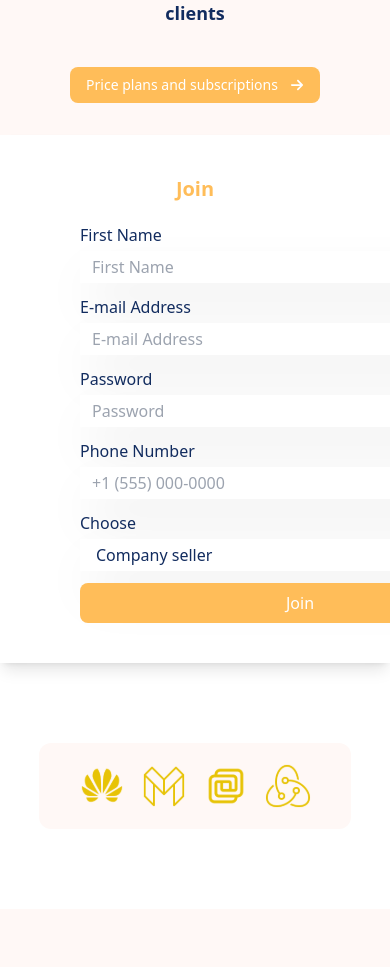
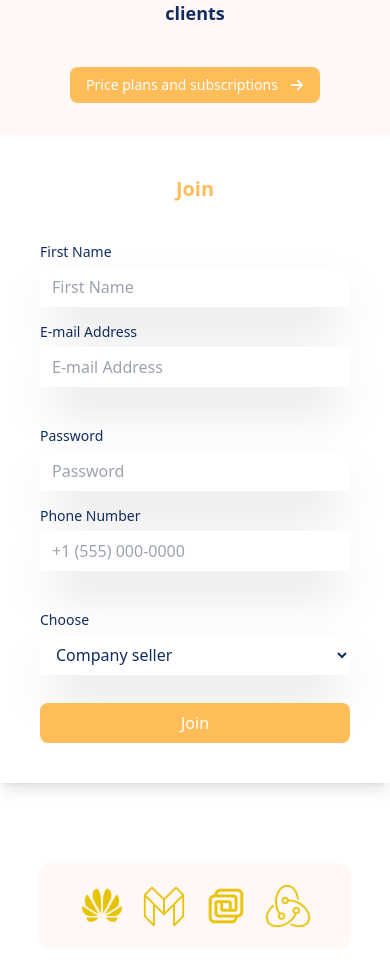
Before and after one commit to ahmedkhaled250/first-task-horia, a React (Create React App) app: page / in a window 390 px wide. Shown: the part 7300-8267 px from the top of the page. Built offline with nearby package versions, Linux system fonts and the light colour scheme; the HTML template or start-up script is replaced by a standard one.

Commit message:
initial commit

```diff
--- a/src/Components/Join/Join.jsx
+++ b/src/Components/Join/Join.jsx
@@ -1,55 +1,73 @@
 import React from "react";
 import join from "../../assets/join/join.svg";
+
 function Join() {
   return (
     <section className="shadow-lg">
-      <div className="container mx-auto px-10 lg:w-full lg:px-0 lg:mx-0">
-        <div className="grid grid-cols-12">
+      <div className="grid grid-cols-12 px-5 sm:px-10">
+        {/* Left Side (Image) */}
         <div className="hidden lg:block lg:col-span-6">
-            <img src={join} alt="join" />
+          <img src={join} alt="join" className="w-full h-auto" />
         </div>
-          <div className="col-span-12 lg:col-span-6 flex flex-col justify-center gap-3 px-10 py-10 lg:py-0">
-            <h3 className="text-xl font-bold mb-2 text-main text-center">
+
+        {/* Right Side (Form) */}
+        <div className="col-span-12 lg:col-span-6 flex flex-col justify-center gap-6 px-5 py-10 lg:py-0">
+          <h3 className="text-xl font-bold mb-3 text-main text-center lg:text-left">
             Join
           </h3>
           <form
-              className="text-socend gap-x-10 grid grid-cols-12"
+            className="text-socend gap-y-6 grid grid-cols-12 w-full"
             onSubmit={(e) => e.preventDefault()}
           >
+            {/* First Column: First Name and Email */}
             <div className="col-span-12 md:col-span-6">
-                <label className="font-medium ">First Name</label>
+              <label className="font-medium text-sm md:text-base">
+                First Name
+              </label>
               <input
                 type="text"
                 placeholder="First Name"
-                  className="mt-1 mb-3  bg-white font-medium outline-none shadow-2xl py-1 px-3 w-full"
+                className="mt-1 mb-3 bg-white font-medium outline-none shadow-2xl py-2 px-3 w-full"
               />
-                <label className="font-medium ">E-mail Address</label>
+              <label className="font-medium text-sm md:text-base">
+                E-mail Address
+              </label>
               <input
                 type="text"
                 placeholder="E-mail Address"
-                  className="mt-1 mb-3  bg-white font-medium outline-none shadow-2xl py-1 px-3 w-full"
+                className="mt-1 mb-3 bg-white font-medium outline-none shadow-2xl py-2 px-3 w-full"
               />
             </div>
+
+            {/* Second Column: Password and Phone Number */}
             <div className="col-span-12 md:col-span-6">
-                <label className="font-medium ">Password</label>
+              <label className="font-medium text-sm md:text-base">
+                Password
+              </label>
               <input
                 type="password"
                 placeholder="Password"
-                  className="mt-1 mb-3  bg-white font-medium outline-none shadow-2xl py-1 px-3 w-full"
+                className="mt-1 mb-3 bg-white font-medium outline-none shadow-2xl py-2 px-3 w-full"
               />
-                <label className="font-medium ">Phone Number</label>
+              <label className="font-medium text-sm md:text-base">
+                Phone Number
+              </label>
               <input
                 type="text"
                 placeholder="+1 (555) 000-0000"
-                  className="mt-1 mb-3  bg-white font-medium outline-none shadow-2xl py-1 px-3 w-full"
+                className="mt-1 mb-3 bg-white font-medium outline-none shadow-2xl py-2 px-3 w-full"
               />
             </div>
-              <div className="col-span-12 lg:col-span-6 flex flex-col md:flex-row items-start md:items-center   lg:items-start justify-start md:justify-center lg:justify-start  gap-0 md:gap-10 lg:gap-0 lg:flex-col ">
+
+            {/* Third Column: Choose and Submit Button */}
+            <div className="col-span-12 lg:col-span-6 flex flex-col gap-4 md:flex-row items-start md:items-center lg:items-start justify-start md:justify-center lg:justify-start">
               <div className="w-full md:w-1/2 lg:w-full">
-                  <label className="font-medium ">Choose</label>
+                <label className="font-medium text-sm md:text-base">
+                  Choose
+                </label>
                 <select
                   id="select"
-                    className="mt-1 mb-3 bg-white font-medium outline-none shadow-2xl py-1 px-3 w-full"
+                  className="mt-1 mb-3 bg-white font-medium outline-none shadow-2xl py-2 px-3 w-full"
                 >
                   <option value="" disabled>
                     Select an option
@@ -60,12 +78,12 @@ function Join() {
                   <option value="option4">Option 4</option>
                 </select>
               </div>
-                <button className="w-full md:w-1/2  text-white font-medium bg-main rounded-lg hover:bg-[#ffb13b] duration-300 py-2 px-4">
+
+              <button className="w-full md:w-1/2 text-white font-medium bg-main rounded-lg hover:bg-[#ffb13b] duration-300 py-2 px-4">
                 Join
               </button>
             </div>
           </form>
-          </div>
         </div>
       </div>
     </section>
```
Lines whose indentation alone changed are shown as unchanged.
